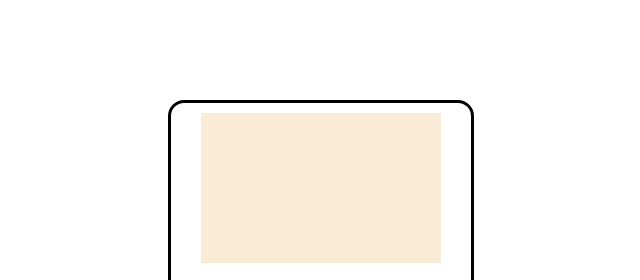
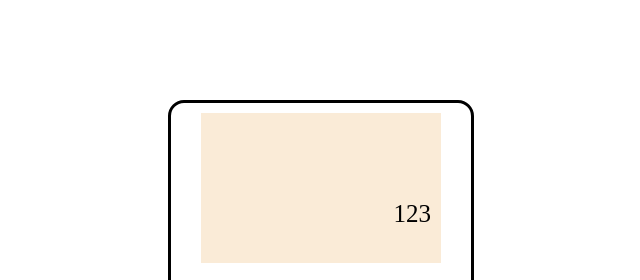
Before and after one commit to hmoh24/calculatorRefresher, a plain HTML site: page index.html in a window 1280 px wide. Shown: the top 280 px of the page, 319-959 px from the left. Drawn offline with Linux system fonts and the light colour scheme.

Commit message:
update calculator screen text positioning

```diff
--- a/index.html
+++ b/index.html
@@ -10,7 +10,9 @@
   </head>
   <body>
     <div class="calculator">
-      <div class="screen"></div>
+      <div class="screen">
+        <p class="screenNumber">123</p>
+      </div>
       <div class="numberContainer">
         <button class="numbers" id="7">7</button
         ><button class="numbers" id="8">8</button
--- a/style.css
+++ b/style.css
@@ -21,6 +21,14 @@ body {
   height: 30%;
   background-color: antiquewhite;
   margin-top: 10px;
+  position: relative;
+}
+
+.screenNumber {
+  position: absolute;
+  right: 10px;
+  bottom: 10px;
+  font-size: 25px;
 }
 
 .numberContainer,
```
